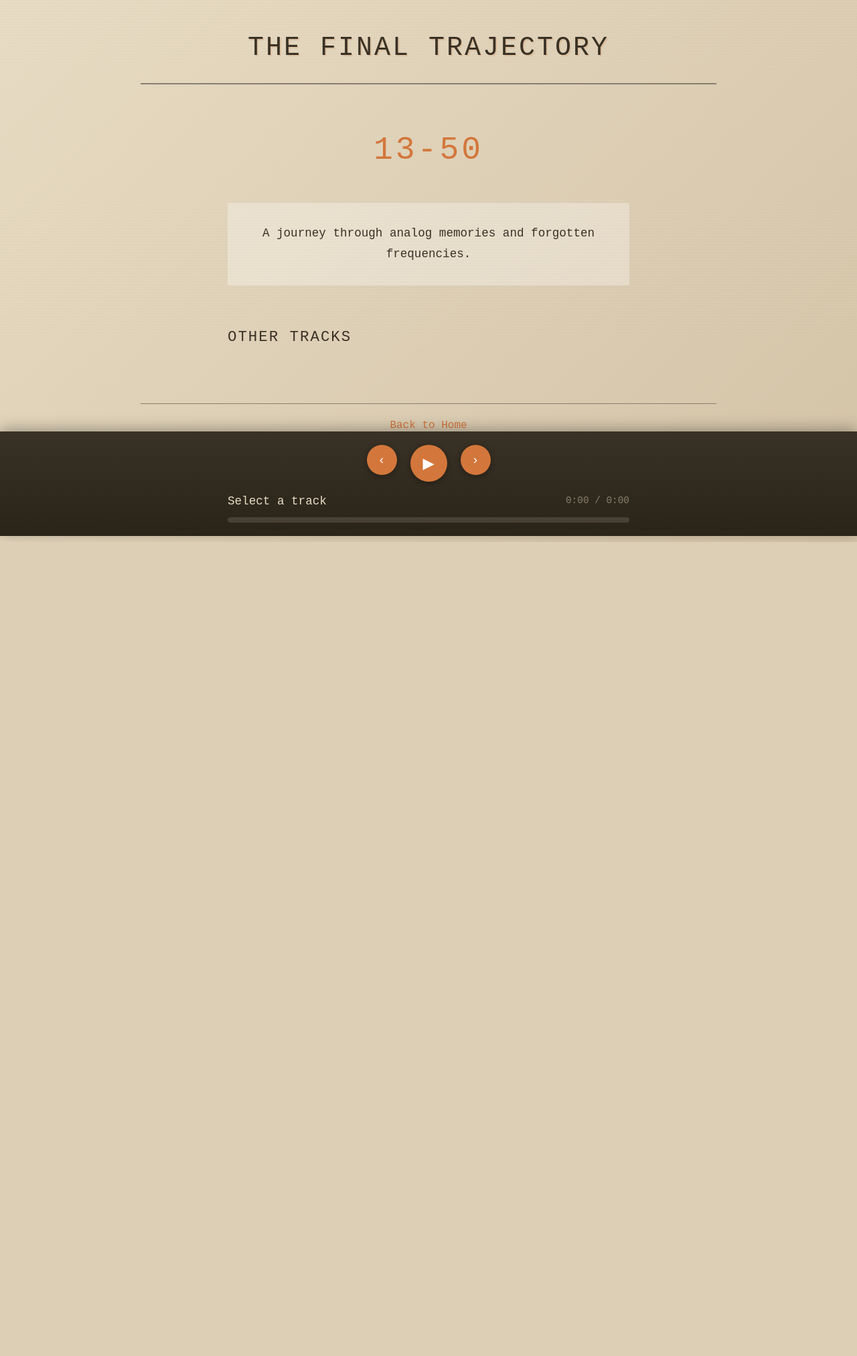
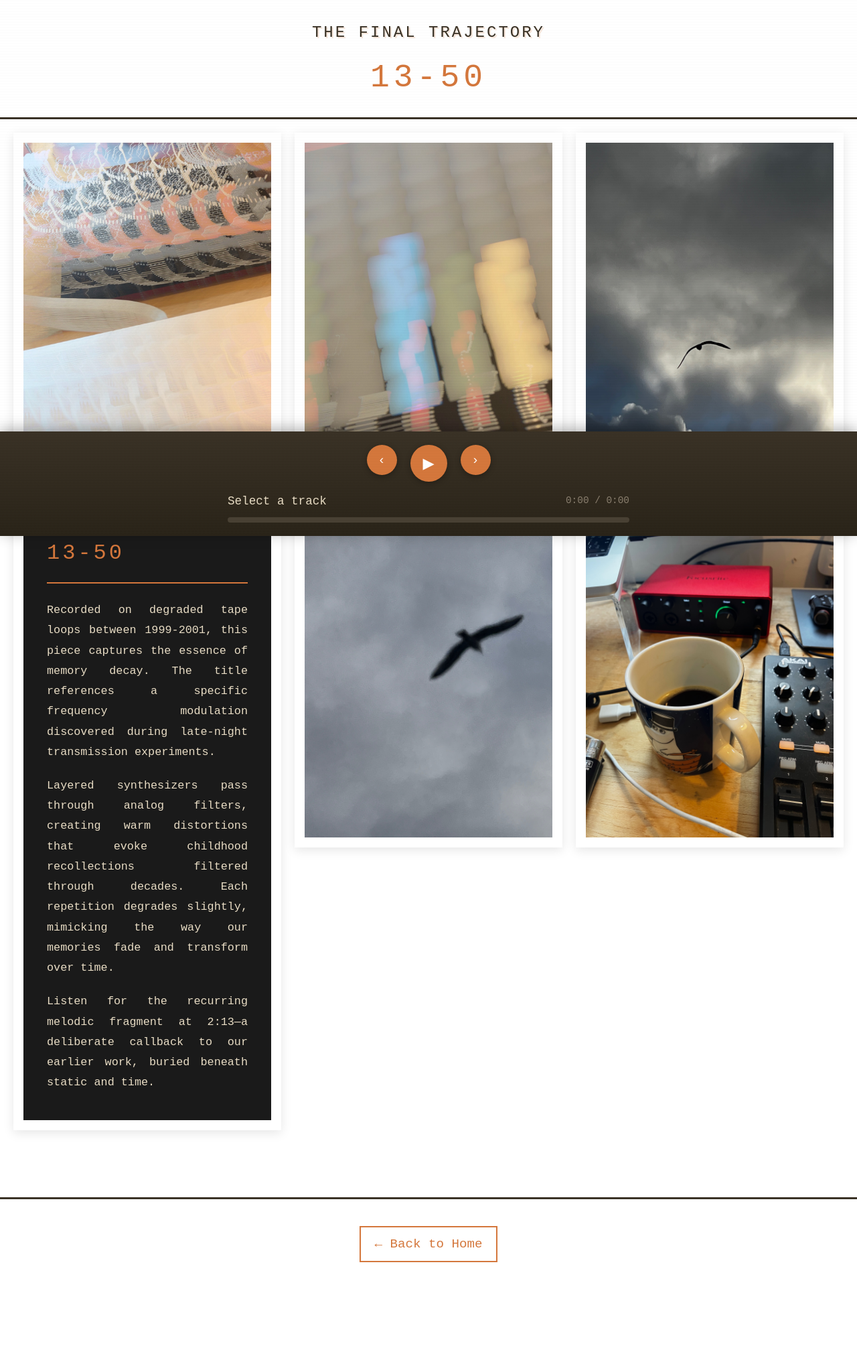
Before and after one commit to dmje/saturday, a PHP site: page /13-50.php in a window 1280 px wide. Shown: the whole page at 67% size. Before the commit the page ends 809 px from the top, so only its background shows below. Run offline with PHP 8.4, Linux system fonts and the light colour scheme.

Commit message:
Design tweak for 13-50

```diff
--- a/13-50.php
+++ b/13-50.php
@@ -20,43 +20,48 @@ foreach ($songs as $song) {
     <title>13-50 - The Final Trajectory</title>
     <link rel="stylesheet" href="style.css">
 </head>
-<body>
+<body class="song-page">
     <?php include 'includes/player.php'; ?>
 
-    <div class="container">
-        <header>
-            <h1 class="site-title"><a href="index.php">The Final Trajectory</a></h1>
-        </header>
+    <div class="song-page-header">
+        <h1 class="site-title"><a href="index.php">The Final Trajectory</a></h1>
+        <h2 class="song-title-header">13-50</h2>
+    </div>
 
-        <main class="song-content">
-            <div class="song-header">
-                <h2 class="song-title">13-50</h2>
+    <div class="masonry-container">
+        <div class="masonry-item">
+            <img src="assets/images/IMG_8228.jpeg" alt="13-50 visual 1">
+        </div>
+
+        <div class="masonry-item masonry-item-text">
+            <div class="song-explanation">
+                <h3>13-50</h3>
+                <p>Recorded on degraded tape loops between 1999-2001, this piece captures the essence of memory decay. The title references a specific frequency modulation discovered during late-night transmission experiments.</p>
+                <p>Layered synthesizers pass through analog filters, creating warm distortions that evoke childhood recollections filtered through decades. Each repetition degrades slightly, mimicking the way our memories fade and transform over time.</p>
+                <p>Listen for the recurring melodic fragment at 2:13—a deliberate callback to our earlier work, buried beneath static and time.</p>
             </div>
+        </div>
 
-            <div class="song-description">
-                <p>A journey through analog memories and forgotten frequencies.</p>
-            </div>
+        <div class="masonry-item">
+            <img src="assets/images/IMG_8229.jpeg" alt="13-50 visual 2">
+        </div>
 
-            <nav class="song-navigation">
-                <h3>Other Tracks</h3>
-                <ul>
-                    <?php foreach ($songList as $song): ?>
-                        <?php if ($song['name'] !== $currentSong): ?>
-                            <li>
-                                <a href="<?php echo htmlspecialchars($song['page']); ?>" class="song-link">
-                                    <?php echo htmlspecialchars($song['name']); ?>
-                                </a>
-                            </li>
-                        <?php endif; ?>
-                    <?php endforeach; ?>
-                </ul>
-            </nav>
-        </main>
+        <div class="masonry-item">
+            <img src="assets/images/IMG_8231.jpeg" alt="13-50 visual 3">
+        </div>
 
-        <footer>
-            <p><a href="index.php">Back to Home</a></p>
-        </footer>
+        <div class="masonry-item">
+            <img src="assets/images/IMG_8232.jpeg" alt="13-50 visual 4">
+        </div>
+
+        <div class="masonry-item">
+            <img src="assets/images/IMG_8234.jpeg" alt="13-50 visual 5">
+        </div>
     </div>
+
+    <footer class="song-footer">
+        <p><a href="index.php">← Back to Home</a></p>
+    </footer>
 
     <script src="player.js"></script>
 </body>
--- a/style.css
+++ b/style.css
@@ -20,6 +20,11 @@ body {
     color: var(--dark-brown);
     min-height: 100vh;
     line-height: 1.6;
+    padding-bottom: 120px;
+}
+
+body.song-page {
+    background: white;
     padding-bottom: 120px;
 }
 
@@ -273,3 +278,124 @@ body::before {
     z-index: 9999;
     opacity: 0.3;
 }
+
+/* Song Page Header */
+.song-page-header {
+    text-align: center;
+    padding: 30px 20px 20px;
+    background: rgba(255, 255, 255, 0.3);
+    border-bottom: 3px solid var(--dark-brown);
+}
+
+.song-page-header .site-title {
+    font-size: 1.5em;
+    margin-bottom: 10px;
+}
+
+.song-title-header {
+    font-size: 3em;
+    font-weight: normal;
+    color: var(--muted-orange);
+    letter-spacing: 6px;
+    text-transform: uppercase;
+    margin-top: 10px;
+}
+
+/* Masonry Layout */
+.masonry-container {
+    column-count: 3;
+    column-gap: 20px;
+    padding: 20px;
+    background: white;
+    max-width: 100%;
+    margin: 0;
+}
+
+@media (max-width: 1200px) {
+    .masonry-container {
+        column-count: 2;
+    }
+}
+
+@media (max-width: 768px) {
+    .masonry-container {
+        column-count: 1;
+    }
+}
+
+.masonry-item {
+    break-inside: avoid;
+    margin-bottom: 20px;
+    background: white;
+    border: 15px solid white;
+    box-shadow: 0 4px 15px rgba(0, 0, 0, 0.1);
+    transition: transform 0.3s ease;
+}
+
+.masonry-item:hover {
+    transform: translateY(-5px);
+    box-shadow: 0 8px 25px rgba(0, 0, 0, 0.2);
+}
+
+.masonry-item img {
+    width: 100%;
+    height: auto;
+    display: block;
+}
+
+/* Black Text Box */
+.masonry-item-text {
+    background: #1a1a1a;
+    border: 15px solid white;
+    padding: 0;
+}
+
+.song-explanation {
+    padding: 40px 35px;
+    color: var(--vintage-beige);
+    line-height: 1.8;
+}
+
+.song-explanation h3 {
+    font-size: 2em;
+    margin-bottom: 25px;
+    color: var(--muted-orange);
+    letter-spacing: 4px;
+    text-transform: uppercase;
+    font-weight: normal;
+    border-bottom: 2px solid var(--muted-orange);
+    padding-bottom: 15px;
+}
+
+.song-explanation p {
+    margin-bottom: 20px;
+    font-size: 1.05em;
+    text-align: justify;
+}
+
+.song-explanation p:last-child {
+    margin-bottom: 0;
+}
+
+/* Song Page Footer */
+.song-footer {
+    text-align: center;
+    padding: 40px 20px 20px;
+    background: white;
+    border-top: 3px solid var(--dark-brown);
+}
+
+.song-footer a {
+    font-size: 1.2em;
+    color: var(--muted-orange);
+    text-decoration: none;
+    padding: 10px 20px;
+    border: 2px solid var(--muted-orange);
+    display: inline-block;
+    transition: all 0.3s ease;
+}
+
+.song-footer a:hover {
+    background: var(--muted-orange);
+    color: white;
+}
```
